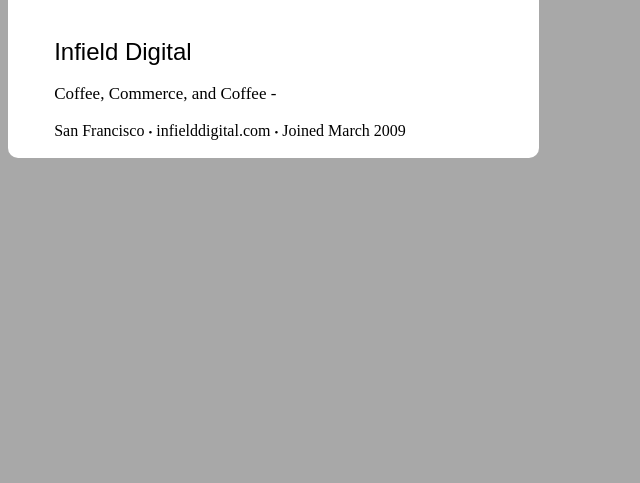
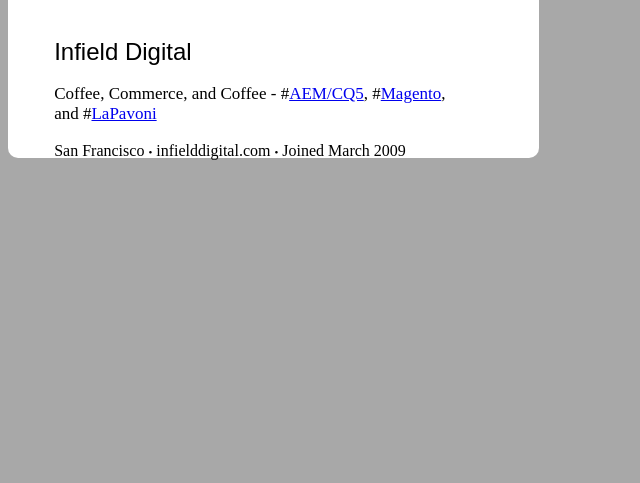
Before and after one commit to jtcurr/frontEndPractice, a plain HTML site: page index.html in a window 1280 px wide. Shown: the part 317-800 px from the top of the page, without its empty margins (0-640 px from the left). Drawn offline with Linux system fonts and the light colour scheme.

Commit message:
Dynamically added hashtags w/ links

```diff
--- a/dummyData.json
+++ b/dummyData.json
@@ -5,5 +5,10 @@ data = {
 	"location": "San Francisco",
   "shortWebsite": "infielddigital.com",
   "fullWebsite": "https://www.infielddigital.com",
-  "joinDate": "March 2009"
+  "joinDate": "March 2009",
+  "tagURLS" : {
+  	"AEM/CQ5": "http://www.aemelectronics.com/",
+  	"Magneto": "https://i.annihil.us/u/prod/marvel//universe3zx/images/e/e8/Magneto01.jpg",
+  	"LaPavoni": "http://www.espressooutlet.net/la-pavoni-stradivari-16-cup-professional-lever-espresso-machine-open-box/?gclid=CjwKEAjw8ZzHBRCUwrrV59XinXUSJADSTE5kgQDa8Ou4I1wgHRns6MErytiC9yXDDR3Cp2IM6ayGkhoCbdHw_wcB"
+  }
 }
--- a/index.html
+++ b/index.html
@@ -29,11 +29,11 @@
       </tr>
       <tr>
         <td class="citySiteJoin">
-          <span>San Francisco</span>
+          <span id='city'>San Francisco</span>
           <span class="bull">&bull;</span>
-          <span>infielddigital.com</span>
+          <span id='site'>infielddigital.com</span>
           <span class="bull">&bull;</span>
-          <span>Joined March 2009</span>
+          <span id='join'>Joined March 2009</span>
         </td>
       </tr>
     </table>
--- a/src/index.js
+++ b/src/index.js
@@ -8,13 +8,16 @@ document.addEventListener("DOMContentLoaded", function(event) {
   document.getElementById('outerLogo').innerHTML += firstLetters;
   document.getElementById('companyTitle').innerHTML += data.name;
   document.getElementById('slogan').innerHTML += data.slogan + ' - ';
-  for (var x = 0; x < data.tags.length-1; x++ ) {
-    if (x === data.tags.length-2) {
-    	document.getElementById('tags') += ', and ' + data.tags[x];
-    } if (x === 0) {
-      document.getElementById('tags') += data.tags[x];
+  var dataTag;
+  var result;
+  for (var x = 0; x < data.tags.length; x++ ) {
+    if (x === data.tags.length-1) {
+    	document.getElementById('tags').innerHTML += ', and ' + '#' + data.tags[x].link(data.tagURLS[data.tags[x]]);
+
+    } else if (x === 0) {
+      document.getElementById('tags').innerHTML += '#' + data.tags[x].link(data.tagURLS[data.tags[x]]);
     } else {
-    	document.getElementById('tags') += data.tags[x];
+    	document.getElementById('tags').innerHTML += ', ' + '#' + data.tags[x].link(data.tagURLS[data.tags[x]]);
     }
   }
 });
```
